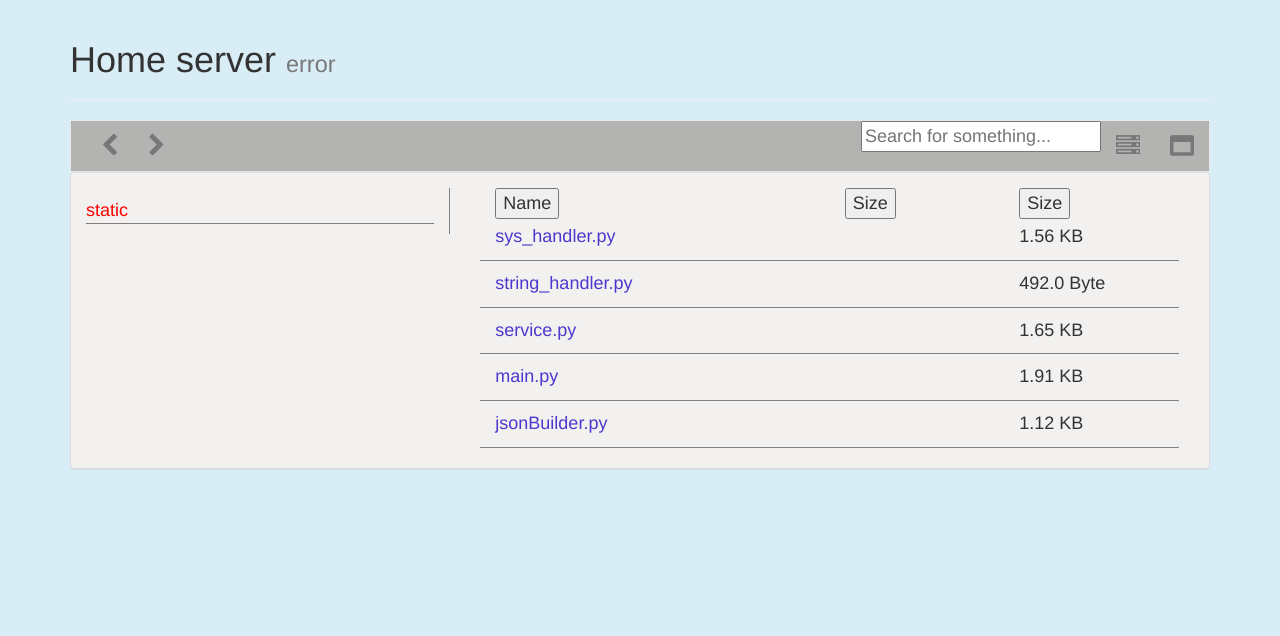
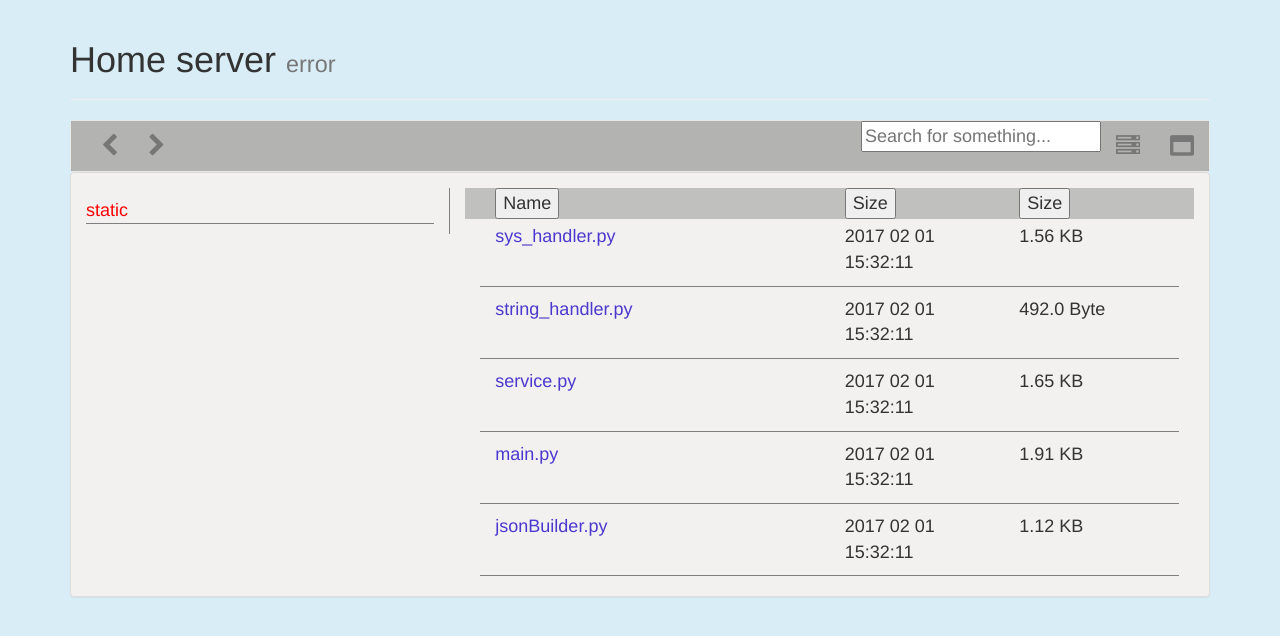
Before and after one commit to peterprincz/osHandler, a Flask app: page / in a window 1280 px wide. Shown: the top 636 px of the page. Run offline with Flask 2, Linux system fonts and the light colour scheme; data that the repository does not hold is empty; parts of the project's set-up code (start-up, migrations or seed data) failed here and were passed over; some libraries are stand-ins or nearby versions.

Commit message:
further design improvments

```diff
--- a/static/css/index.css
+++ b/static/css/index.css
@@ -5,6 +5,8 @@ body{
 .fileDiv{
     overflow: hidden;
     border-bottom: 1px solid grey;
+    margin-top: 5px;
+    margin-bottom: 5px;
 }
 
 .folder{
@@ -27,7 +29,7 @@ body{
 }
 
 .fileHeader{
-    background-color: red;
+    background-color: rgba(179, 179, 177, 0.79)
 }
 
 #panel{
@@ -43,10 +45,6 @@ body{
 
 }
 
-.fileDiv{
-    margin-top: 5px;
-    margin-bottom: 5px;
-}
 .path{
     display:inline;
 }
--- a/static/templates/index2.html
+++ b/static/templates/index2.html
@@ -80,7 +80,7 @@
                                 </div>
                             </div>
                             <div id="files" class="col-md-8">
-                                <div class="col-md-12" class="fileHeader">
+                                <div class="col-md-12 fileHeader">
                                         <div class="col-md-6">
                                             <button ng-click="sortBy('name')">Name</button>
                                             <span class="sortorder" ng-show="propertyName === 'name'" ng-class="{reverse: reverse}"></span>
@@ -104,7 +104,7 @@
                                         </div>
                                         <div class="col-md-3">
                                             <p class="fileDate">
-                                              {{ file.formatted_date }}
+                                              2017 02 01 15:32:11
                                             </p>
                                         </div>
                                         <div class="col-md-3" >
```
